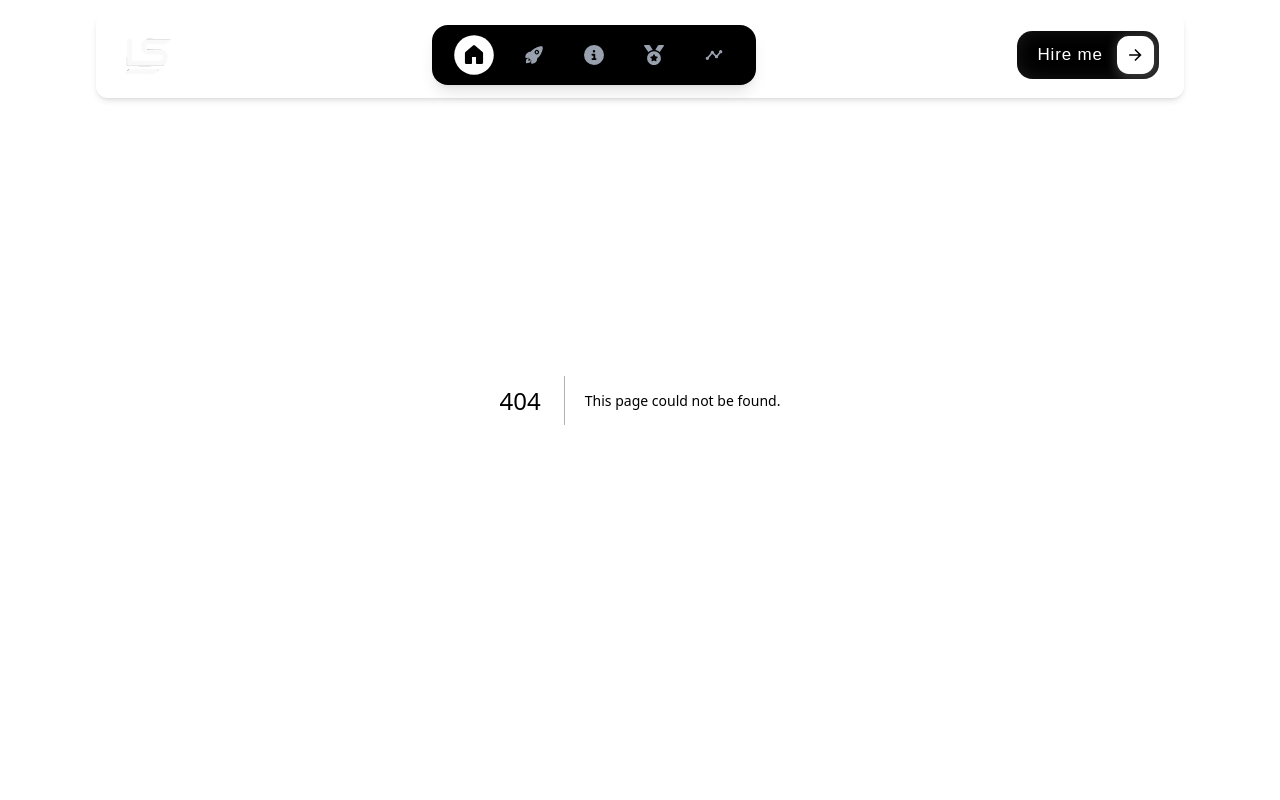
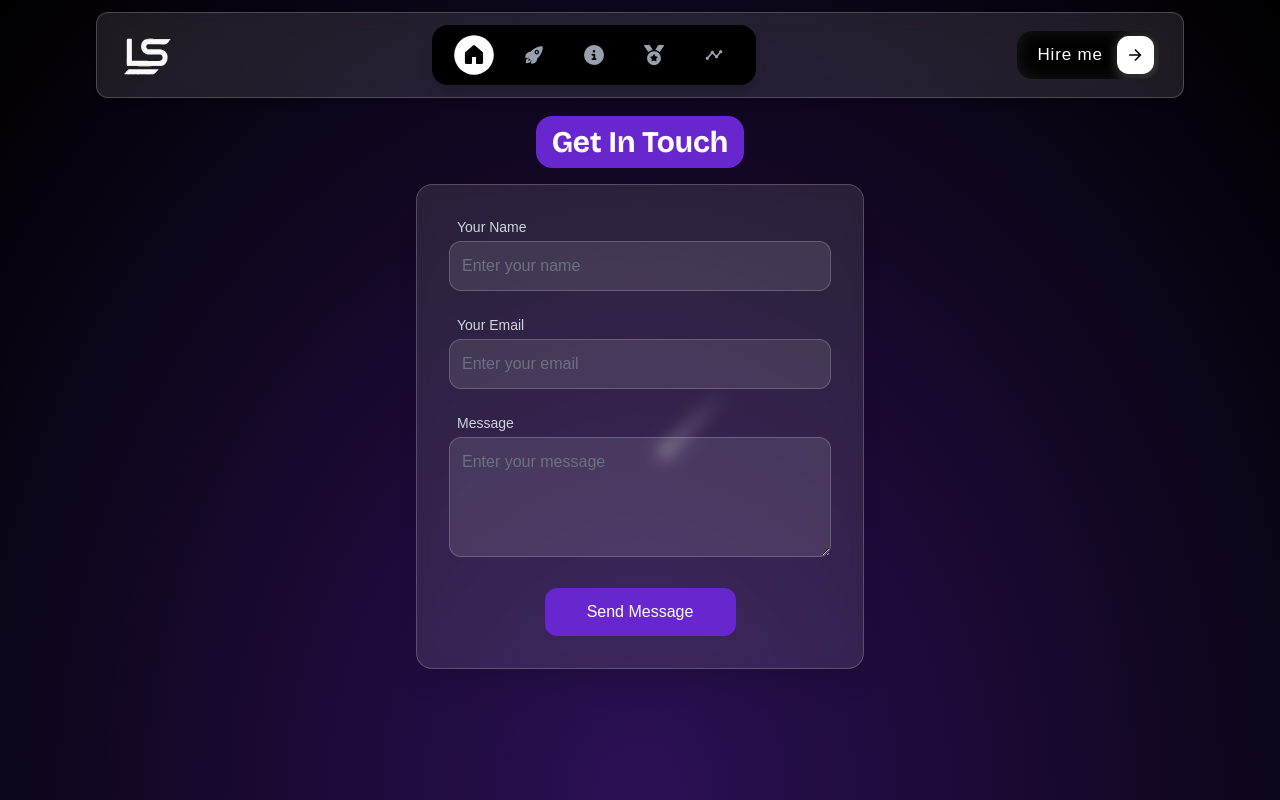
Before and after one commit to iCodeLakshay/icodelakshay, a Next.js app: page /contact in a window 1280 px wide. Before the commit this address had no page. Built offline with nearby package versions, Linux system fonts and the light colour scheme.

Commit message:
feat: add contact form component; integrate react-hot-toast for notifications; update Navbar and Menubar for improved navigation; enhance About section content; fix project image paths

```diff
--- a/package.json
+++ b/package.json
@@ -20,6 +20,7 @@
     "primereact": "^10.9.6",
     "react": "^19.0.0",
     "react-dom": "^19.0.0",
+    "react-hot-toast": "^2.5.2",
     "react-icons": "^5.5.0",
     "styled-components": "^6.1.19",
     "tailwind-merge": "^3.3.1"
--- /dev/null
+++ b/src/app/contact/page.jsx
@@ -0,0 +1,10 @@
+import Contact from '@/components/Contact/Contact'
+import React from 'react'
+
+const page = () => {
+  return (
+    <Contact />
+  )
+}
+
+export default page
--- a/src/app/layout.js
+++ b/src/app/layout.js
@@ -6,7 +6,7 @@ import { PrimeReactProvider } from 'primereact/api';
 import 'primereact/resources/themes/lara-light-indigo/theme.css';
 import 'primereact/resources/primereact.min.css';
 import 'primeicons/primeicons.css';
-
+import { Toaster } from "react-hot-toast";
 
 const bricolage = Bricolage_Grotesque({
   subsets: ['latin'],
@@ -40,6 +40,7 @@ export default function RootLayout({ children }) {
         <PrimeReactProvider>
           {children}
         </PrimeReactProvider>
+        <Toaster />
       </body>
     </html>
   );
--- a/src/app/page.js
+++ b/src/app/page.js
@@ -31,6 +31,7 @@ export default function Home() {
         <Journey />
       </section>
       <Footer />
+
     </main>
   );
 }
--- a/src/components/About/About.jsx
+++ b/src/components/About/About.jsx
@@ -9,12 +9,9 @@ const About = () => {
                 <h2 className="font-[Bricolage_Grotesque] text-2xl sm:text-3xl w-fit mx-auto font-bold text-white px-4 py-2 rounded-2xl mb-4 bg-[#6826ce]">
                     About Me
                 </h2>
-                <div className='max-w-4xl mx-auto'>
+                <div className='max-w-4xl mx-auto flex-wrap mt-8'>
                     <p data-aos="fade-up" className="text-base sm:text-lg text-gray-300 text-center leading-relaxed px-4 lg:p-0">
-                        Hello! I'm Lakshay, a passionate Full Stack Java Developer and BCA graduate (2025). I love creating elegant
-                        solutions to complex problems and building applications that provide exceptional user experiences. My
-                        approach combines technical expertise with creative problem-solving to deliver high-quality, scalable
-                        software.
+                        Hello! I'm Lakshay, a dedicated Full Stack Web Developer and BCA graduate (2025). I&#39;ve built and optimized <span className='bg-[#6826ce] px-1 py-1 rounded-lg'> 20+ real-world projects</span>, including full-stack applications like <span className='bg-[#6826ce] px-1 py-1 rounded-lg'>LMS platforms</span> and <span className='bg-[#6826ce] px-1 py-1 rounded-lg'>admin dashboards.</span> I focus on enhancing UI/UX, improving performance, and <span className='bg-[#6826ce] px-1 py-1 rounded-lg'>delivering scalable, high-quality solutions</span> through a blend of technical skills and practical experience.
                     </p>
                 </div>
             </div>
--- /dev/null
+++ b/src/components/Contact/Contact.jsx
@@ -0,0 +1,95 @@
+"use client";
+import React, { useState } from 'react'
+import HeroSectionBG from '../Hero section/HeroSectionBG';
+import toast from 'react-hot-toast';
+
+export default function Contact() {
+    const [IsSubmitting, setIsSubmitting] = useState(false);
+
+const handleSubmit = async (e) => {
+    e.preventDefault();
+    setIsSubmitting(true);
+
+    const formData = new FormData(e.target);
+    const data = Object.fromEntries(formData.entries()); // 👈 Converts it to plain JS object
+
+    // Add your Web3Forms access key here manually
+    data.access_key = process.env.NEXT_PUBLIC_WEB3FORMS_ACCESS_KEY;
+
+    try {
+        const res = await fetch("https://api.web3forms.com/submit", {
+            method: "POST",
+            headers: {
+                "Content-Type": "application/json",
+            },
+            body: JSON.stringify(data),
+        });
+
+        const result = await res.json();
+        if(result.success){
+            toast.success("Message sent successfully !");
+            e.target.reset();
+        }else{
+            toast.error("Failed to send message")
+        }
+
+    } catch (error) {
+        console.error("Error submitting form:", error);
+        toast.error("Something went wrong");
+    } finally {
+        setIsSubmitting(false);
+    }
+};
+
+    return (
+        <div className="min-h-screen relative pt-16 sm:pt-25" style={{ background: "radial-gradient(ellipse at bottom, #2b1055 0%, #000000 100%)" }}>
+            <HeroSectionBG />
+            <div  data-aos="zoom-in-up" className="relative z-10 max-w-4xl mx-auto mt-4">
+                <h2 className="font-[Bricolage_Grotesque] text-2xl sm:text-3xl w-fit mx-auto font-bold text-white px-4 py-2 rounded-2xl mb-4 bg-[#6826ce]">
+                    Get In Touch
+                </h2>
+
+                <div className="w-full max-w-md mx-auto">
+                    <div className="backdrop-blur-sm bg-white/10 border border-white/20 p-8 rounded-2xl shadow-xl">
+                        <form onSubmit={handleSubmit} className="flex flex-col gap-6">
+                            <div>
+                            <label htmlFor="name" className="text-sm text-gray-300 ml-2 mb-1 block">Your Name</label>
+                            <input
+                                className="w-full bg-white/10 border border-white/20 p-3 rounded-xl outline-none text-white placeholder-gray-400 focus:border-[#6826ce] transition-colors"
+                                type="text"
+                                name="full_name"
+
+                                placeholder="Enter your name"
+
+                            />
+                        </div>
+
+                            <div>
+                                <label htmlFor="email" className="text-sm text-gray-300 ml-2 mb-1 block">Your Email</label>
+                                <input
+                                    className="w-full bg-white/10 border border-white/20 p-3 rounded-xl outline-none text-white placeholder-gray-400 focus:border-[#6826ce] transition-colors"
+                                    type="email"
+                                    name="email"
+                                    placeholder="Enter your email"
+                                />
+                            </div>
+
+                            <div>
+                                <label htmlFor="message" className="text-sm text-gray-300 ml-2 mb-1 block">Message</label>
+                                <textarea
+                                    className="w-full bg-white/10 border border-white/20 p-3 rounded-xl outline-none text-white placeholder-gray-400 focus:border-[#6826ce] transition-colors min-h-[120px]"
+                                    name="message"
+                                    placeholder="Enter your message"
+                                ></textarea>
+                            </div>
+
+                            <button type='submit' className="bg-[#6826ce] w-full sm:w-1/2 mx-auto px-6 py-3 rounded-xl text-white font-medium transition-all duration-300 hover:bg-[#7b3ad3] focus:ring-2 focus:ring-[#6826ce] focus:ring-offset-2 focus:ring-offset-[#2b1055] focus:outline-none">
+                                {IsSubmitting ? "Sending..." :"Send Message"}
+                            </button>
+                        </form>
+                    </div>
+                </div>
+            </div>
+        </div>
+    );
+}
--- a/src/components/Hero section/HeroContent.jsx
+++ b/src/components/Hero section/HeroContent.jsx
@@ -9,8 +9,8 @@ const HeroContent = () => {
         <div id='home' className='grid grid-cols-1 lg:grid-cols-2 min-h-screen'>
             <div className="flex flex-col justify-center mt-25 lg:mt-0 px-8 lg:ml-auto lg:px-8">
                 <div className="max-w-lg">
-                    <h3 className='font-[Bricolage_Grotesque] text-2xl lg:text-3xl text-gray-300 font-semibold'>Hello Folks, this is</h3>
-                    <h1 className="font-[Bricolage_Grotesque] font-bold text-white mb-2 leading-tight">
+                    <h3 className='font-[Bricolage_Grotesque] text-2xl lg:text-3xl text-gray-300 font-semibold'>Hello <span className='bg-[#6826ce] px-1 py-1 rounded-lg'>Folks,</span> this is</h3>
+                    <h1 className="font-[Bricolage_Grotesque] mt-2 font-bold text-white mb-2 leading-tight">
                         <BlurText
                             text="Lakshay Saxena"
                             delay={150}
@@ -20,7 +20,7 @@ const HeroContent = () => {
                         />
                     </h1>
 
-                    <h2 className="font-[Bricolage_Grotesque] flex gap-3 text-lg lg:text-3xl text-gray-300 mb-4 font-semibold">
+                    <h2 className="font-[Bricolage_Grotesque] flex gap-3 text-lg lg:text-3xl text-gray-300 mb-2 font-semibold">
                         <RotatingText
                             texts={['Java Full Stack Developer', 'MERN Full Stack Developer']}
                             mainClassName="sm:px-2 md:px-3 [background-image:radial-gradient(circle,_transparent)] text-white overflow-hidden py-0.5 sm:py-1 md:py-2 justify-center rounded-lg"
--- a/src/components/Navbar/HireMeButton.jsx
+++ b/src/components/Navbar/HireMeButton.jsx
@@ -1,11 +1,12 @@
 'use client'
 import React from 'react';
 import styled from 'styled-components';
+import Link from 'next/link';
 
 const HireMeButton = ({ size = 'md' }) => {
-
     return (
         <StyledWrapper size={size}>
+            <Link href={'/contact'}>
             <button className="cssbuttons-io-button">
                 Hire me
                 <div className="icon">
@@ -15,6 +16,7 @@ const HireMeButton = ({ size = 'md' }) => {
                     </svg>
                 </div>
             </button>
+            </Link>
         </StyledWrapper>
     );
 };
--- a/src/components/Navbar/Menubar.jsx
+++ b/src/components/Navbar/Menubar.jsx
@@ -10,11 +10,11 @@ const Menubar = ({ isMobile = false, onItemClick }) => {
     const [activeItem, setActiveItem] = useState('home');
 
     const navItems = [
-        { id: 'home', icon: GoHomeFill, label: 'Home', href: '#home' },
-        { id: 'project', icon: IoRocket, label: 'Project', href: '#project' },
-        { id: 'about', icon: FaCircleInfo, label: 'About', href: '#about' },
-        { id: 'experience', icon: FaMedal, label: 'Experience', href: '#experience' },
-        { id: 'timeline', icon: TbTimeline, label: 'Timeline', href: '#timeline' },
+        { id: 'home', icon: GoHomeFill, label: 'Home', href: '/#home' },
+        { id: 'project', icon: IoRocket, label: 'Project', href: '/#project' },
+        { id: 'about', icon: FaCircleInfo, label: 'About', href: '/#about' },
+        { id: 'experience', icon: FaMedal, label: 'Experience', href: '/#experience' },
+        { id: 'timeline', icon: TbTimeline, label: 'Timeline', href: '/#timeline' },
     ];
 
     const handleItemClick = (itemId) => {
--- a/src/components/Navbar/Navbar.jsx
+++ b/src/components/Navbar/Navbar.jsx
@@ -3,6 +3,7 @@ import React, { useState } from 'react'
 import HireMeButton from './HireMeButton'
 import Menubar from './Menubar'
 import Image from 'next/image'
+import Link from 'next/link'
 
 const Navbar = () => {
     const [isMobileMenuOpen, setIsMobileMenuOpen] = useState(false);
@@ -17,9 +18,11 @@ const Navbar = () => {
                 <div className="hidden md:flex justify-between items-center w-[85vw] mx-auto my-3
                       backdrop-blur-md bg-white/10 border border-white/20
                       shadow-md rounded-xl px-6 py-3">
+                    <Link href={'/'}>
                         <div>
                             <Image src="/logo.svg" width={50} height={50} alt="Logo" />
                         </div>
+                    </Link>
                     <div className="hidden lg:block">
                         <Menubar />
                     </div>
@@ -32,12 +35,13 @@ const Navbar = () => {
                 <div className="md:hidden flex justify-between items-center w-[95vw] mx-auto my-3
                       backdrop-blur-md bg-white/10 border border-white/20
                       shadow-md rounded-xl px-4 py-3">
+                    <Link href={'/'}>
                         <div>
-                        <Image src="/logo.svg" width={40} height={40} alt="Logo" />
+                            <Image src="/logo.svg" width={50} height={50} alt="Logo" />
                         </div>
+                    </Link>
                         <div className="flex items-center space-x-3">
-                        <HireMeButton size='md'/>
-
+                            <HireMeButton size='md' />
                         </div>
                 </div>
             </div>
--- a/src/components/Projects/Projects.jsx
+++ b/src/components/Projects/Projects.jsx
@@ -22,7 +22,7 @@ const projects = {
     {
       title: "Crypto Flux",
       description: "Cryptocurrency tracking platform with real-time price updates",
-      image: "/cryptoflux.png",
+      image: "/Project_Images/cryptoflux.png",
       tags: ["Next.js", "Radix UI", "Zustand", "Coingecko API"],
       demoLink: "https://crypto-flux-lime.vercel.app/",
       githubLink: "#",
@@ -30,7 +30,7 @@ const projects = {
     {
       title: "Movie Recommendation",
       description: "Movie recommendation site with personalized suggestions",
-      image: "/movieSS.png",
+      image: "/Project_Images/movieSS.png",
       tags: ["React.js", "TMDB API"],
       demoLink: "https://movie-site-react-one.vercel.app/",
       githubLink: "#",
```
Also changed, not shown: 1 other file (tests, documents, lock files or other folders). Lines whose indentation alone changed are shown as unchanged.
